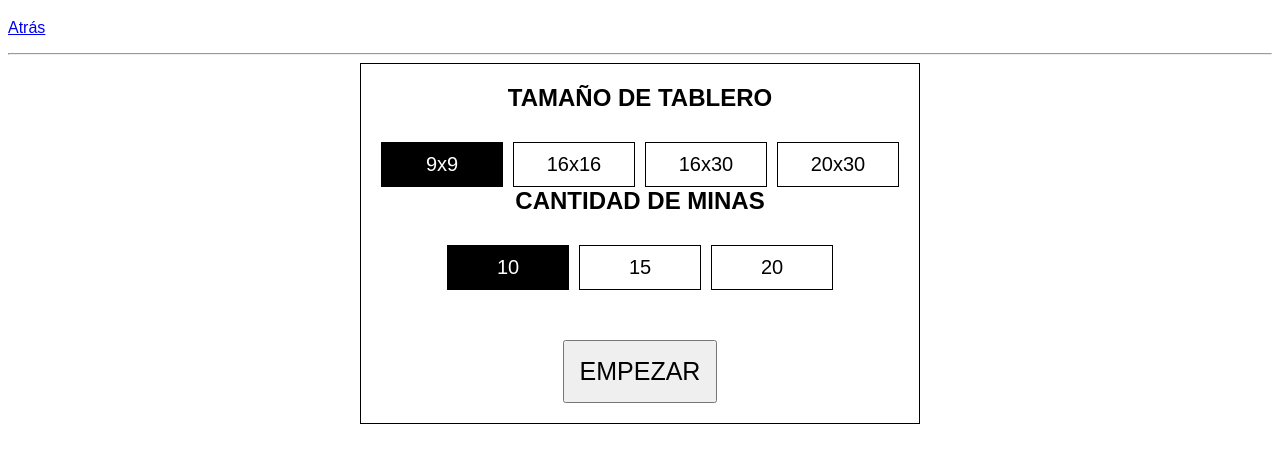
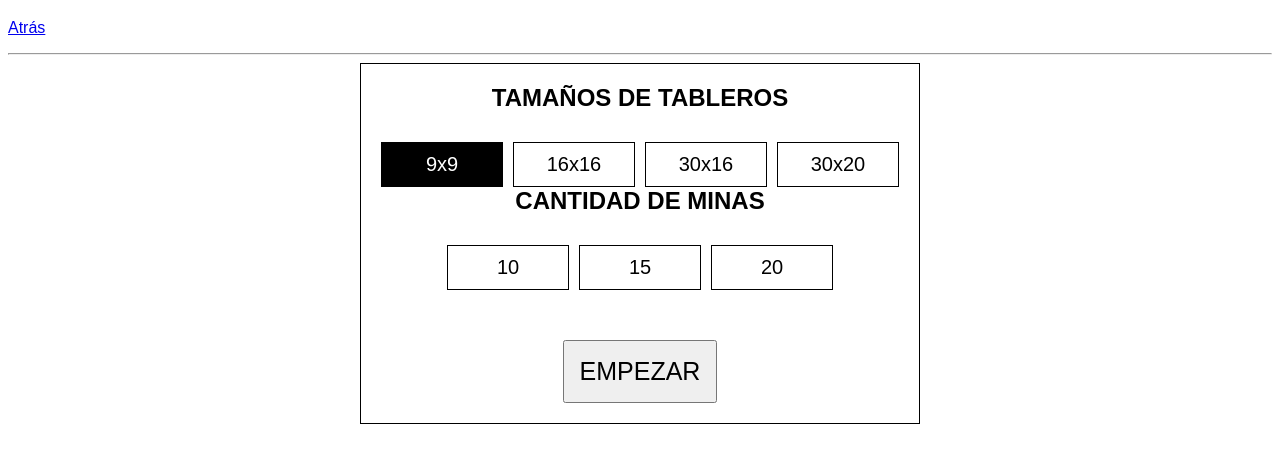
Before and after one commit to eduard02-coder/tp2-js, a website built with Vite: page minesweeper/index.html in a window 1280 px wide. Shown: the part 61-524 px from the top of the page. Built offline with nearby package versions, Linux system fonts and the light colour scheme.

Commit message:
now making the settings window to load dynamically

```diff
--- a/minesweeper/assets/style/main.scss
+++ b/minesweeper/assets/style/main.scss
@@ -45,7 +45,7 @@ body.minesweeper {
             width: 70px;
             cursor: pointer;
 
-            &:first-of-type {
+            &.selected {
               background-color: $bg-color-dark;
               color: $text-color-light;
             }
--- a/minesweeper/index.html
+++ b/minesweeper/index.html
@@ -13,43 +13,7 @@
       <hr />
     </header>
     <main>
-      <section id="minesweeper">
-        <section class="settings">
-          <h2>Tamaño de tablero</h2>
-          <ul class="board-sizes">
-            <li>9x9</li>
-            <li>16x16</li>
-            <li>16x30</li>
-            <li>20x30</li>
-          </ul>
-
-          <h2>Cantidad de minas</h2>
-          <ul class="mine-options mine-options-9x9">
-            <li>10</li>
-            <li>15</li>
-            <li>20</li>
-          </ul>
-
-          <ul class="mine-options mine-options-16x16">
-            <li>25</li>
-            <li>50</li>
-            <li>75</li>
-          </ul>
-
-          <ul class="mine-options mine-options-16x30">
-            <li>50</li>
-            <li>115</li>
-            <li>180</li>
-          </ul>
-
-          <ul class="mine-options mine-options-20x30">
-            <li>70</li>
-            <li>175</li>
-            <li>220</li>
-          </ul>
-          <button>Empezar</button>
-        </section>
-      </section>
+      <section id="minesweeper"></section>
     </main>
     <script type="module" src="./ts/import-styles.ts"></script>
     <script type="module" src="./ts/game/game.ts"></script>
--- a/minesweeper/ts/game/game.ts
+++ b/minesweeper/ts/game/game.ts
@@ -1,4 +1,4 @@
-import { SettingsWindow, type settingsType } from './setting-window.ts';
+import { SettingsWindow, type settingsType } from './settings.ts';
 import { Timer } from './timer.ts';
 
 interface tileType {
@@ -381,7 +381,7 @@ class MineSweeper {
 
   async run() {
     this.#settings = (await this.#settingsObj.run()) as settingsType;
-    this.#startGame(this.#settings);
+    // this.#startGame(this.#settings);
   }
 }
 
--- a/minesweeper/ts/game/setting-window.ts
+++ /dev/null
@@ -1,159 +0,0 @@
-interface mutableData {
-  value: string;
-}
-
-interface settingsType {
-  rows: number;
-  cols: number;
-  mines: number;
-}
-
-interface someStylesType {
-  color: string;
-  backgroundColor: string;
-}
-
-interface selectorStyleType {
-  selected: someStylesType;
-  unselected: someStylesType;
-}
-
-class SettingsWindow {
-  // --- set con constructor
-  #settingsCont: HTMLElement;
-  #appCont: HTMLElement;
-
-  #selectorStyle: selectorStyleType = {
-    selected: {
-      color: '',
-      backgroundColor: '',
-    },
-
-    unselected: {
-      color: '',
-      backgroundColor: '',
-    },
-  };
-
-  constructor(MineSweeperContainer: HTMLElement) {
-    this.#appCont = MineSweeperContainer;
-    this.#settingsCont = MineSweeperContainer.getElementsByClassName(
-      'settings',
-    )[0] as HTMLElement;
-  }
-
-  #getSomeStylesFrom(element: HTMLElement) {
-    return {
-      backgroundColor: window.getComputedStyle(element).backgroundColor,
-      color: window.getComputedStyle(element).color,
-    };
-  }
-
-  #setEventsOnLis(
-    lis: NodeListOf<HTMLLIElement>,
-    data: mutableData,
-    secondaryFunc: null | ((entry: HTMLElement) => void) = null,
-  ) {
-    if (!this.#selectorStyle.selected.color.length) {
-      this.#selectorStyle.selected = this.#getSomeStylesFrom(lis[0]);
-    }
-
-    if (!this.#selectorStyle.unselected.color.length) {
-      this.#selectorStyle.unselected = this.#getSomeStylesFrom(lis[1]);
-    }
-
-    const length = lis.length;
-
-    const liEventHandler = (event: Event) => {
-      // --- unselected
-      for (let i = 0; i < length; i++) {
-        lis[i].style.backgroundColor =
-          this.#selectorStyle.unselected.backgroundColor;
-        lis[i].style.color = this.#selectorStyle.unselected.color;
-      }
-
-      // --- selected
-      (event.target as HTMLLIElement).style.backgroundColor =
-        this.#selectorStyle.selected.backgroundColor;
-      (event.target as HTMLLIElement).style.color =
-        this.#selectorStyle.selected.color;
-
-      data.value = (event.target as HTMLLIElement).innerText;
-
-      if (secondaryFunc) {
-        secondaryFunc(event.target as HTMLElement);
-      }
-    };
-
-    // --- event adding
-    for (let i = 0; i < length; i++) {
-      lis[i].addEventListener('click', liEventHandler);
-    }
-  }
-
-  async run() {
-    // --- DOM Elements
-    const settingsContainer = this.#settingsCont;
-    settingsContainer.style.display = 'flex';
-
-    const elemTamanios = settingsContainer.querySelectorAll(
-      ' ul.board-sizes > li',
-    ) as NodeListOf<HTMLLIElement>;
-    const startBt = settingsContainer.querySelector(
-      'button',
-    ) as HTMLButtonElement;
-
-    // --- other variables and consts
-    const boardSize = {
-      value: '',
-    };
-
-    const mineNumb = {
-      value: '',
-    };
-
-    const secondaryHandler = (entrada: HTMLElement) => {
-      // ---board size options handling
-      const parent = entrada.parentElement as HTMLUListElement;
-      const index = Array.prototype.indexOf.call(parent.children, entrada);
-
-      const mineOptionsUls =
-        settingsContainer.querySelectorAll('ul.mine-options');
-
-      // --- hide all
-      const length = mineOptionsUls.length;
-      for (let i = 0; i < length; i++) {
-        (mineOptionsUls[i] as HTMLUListElement).style.display = 'none';
-      }
-
-      // --- show according selected
-      (mineOptionsUls[index] as HTMLUListElement).style.display = 'flex';
-
-      const mineOptionsLis = mineOptionsUls[index]
-        .children as unknown as NodeListOf<HTMLLIElement>;
-      this.#setEventsOnLis(mineOptionsLis, mineNumb);
-      mineOptionsLis[0].click();
-    };
-
-    this.#setEventsOnLis(elemTamanios, boardSize, secondaryHandler);
-    elemTamanios[0].click();
-
-    return new Promise((resolve) => {
-      // --- start button
-      const startBtHandler = () => {
-        settingsContainer.style.display = 'none';
-        const arr = boardSize.value.split('x');
-
-        resolve({
-          rows: Number(arr[0]),
-          cols: Number(arr[1]),
-          mines: Number(mineNumb.value),
-        });
-      };
-
-      startBt.addEventListener('click', startBtHandler);
-    });
-  }
-}
-
-export { SettingsWindow, type settingsType };
--- /dev/null
+++ b/minesweeper/ts/game/settings.json
@@ -0,0 +1,33 @@
+[
+  {
+    "boardSize": {
+      "cols": 9,
+      "rows": 9
+    },
+    "mineOptions": [10, 15, 20]
+  },
+
+  {
+    "boardSize": {
+      "cols": 16,
+      "rows": 16
+    },
+    "mineOptions": [25, 50, 75]
+  },
+
+  {
+    "boardSize": {
+      "cols": 16,
+      "rows": 30
+    },
+    "mineOptions": [50, 115, 180]
+  },
+
+  {
+    "boardSize": {
+      "cols": 20,
+      "rows": 30
+    },
+    "mineOptions": [70, 175, 220]
+  }
+]
--- /dev/null
+++ b/minesweeper/ts/game/settings.ts
@@ -0,0 +1,126 @@
+import settingsFromFile from './settings.json' with { type: 'json' };
+
+interface settingsType {
+  rows: number;
+  cols: number;
+  mines: number;
+}
+
+class SettingsWindow {
+  // --- set con constructor
+  #settingsCont!: HTMLElement;
+  #appCont: HTMLElement;
+  #settings = {
+    cols: 0,
+    rows: 0,
+    mines: 0,
+  };
+  #ulMinas!: HTMLUListElement;
+  #ulTablero!: HTMLUListElement;
+  #selectedBoardIndex!: number;
+
+  constructor(appCont: HTMLElement) {
+    this.#appCont = appCont;
+  }
+
+  #boardSelectEvents() {
+    // --- set board sizes
+    const eventHandler = (event: Event) => {
+      const clickedLi = event.target as HTMLElement;
+
+      // --- get its siblings
+      const siblings = (clickedLi.parentElement as HTMLElement).children;
+
+      // --- set all unselected
+      for (let elem of siblings) {
+        elem.className = 'unselected';
+      }
+
+      // --- set selected the clicked one
+      clickedLi.className = 'selected';
+
+      // --- index of the clicked li
+      this.#selectedBoardIndex = Array.from(siblings).indexOf(clickedLi);
+
+      // --- save the selected board size
+      this.#settings.cols =
+        settingsFromFile[this.#selectedBoardIndex].boardSize.cols;
+      this.#settings.rows =
+        settingsFromFile[this.#selectedBoardIndex].boardSize.rows;
+
+      // --- get the mine options accordingly
+      const mineOptions =
+        settingsFromFile[this.#selectedBoardIndex].mineOptions;
+
+      // --- display mine options
+      this.#ulMinas.replaceChildren();
+
+      mineOptions.forEach((elem) => {
+        const newLi = document.createElement('li');
+        newLi.innerText = String(elem);
+        this.#ulMinas.append(newLi);
+      });
+    };
+
+    settingsFromFile.forEach((elem) => {
+      const newLi = document.createElement('li');
+      newLi.innerText = `${elem.boardSize.rows}x${elem.boardSize.cols}`;
+      this.#ulTablero.append(newLi);
+      newLi.addEventListener('click', eventHandler);
+    });
+
+    (this.#ulTablero.children[0] as HTMLElement).click();
+  }
+
+  #mineSelectEvents() {
+    const mineLis = this.#ulMinas.children;
+
+    for (let li of mineLis) {
+      li.addEventListener('click', () => {
+        li.className = 'selected';
+      });
+    }
+  }
+
+  #createWindow() {
+    // --- window dom element
+    this.#settingsCont = document.createElement('section');
+    this.#settingsCont.className = 'settings';
+    this.#appCont.append(this.#settingsCont);
+
+    // --- tableros
+    const h2Tablero = document.createElement('h2');
+    this.#ulTablero = document.createElement('ul');
+    h2Tablero.innerText = 'Tamaños de Tableros';
+    this.#ulTablero.classList.add('board-sizes');
+
+    // --- minas
+    const h2Minas = document.createElement('h2');
+    this.#ulMinas = document.createElement('ul');
+    h2Minas.innerText = 'Cantidad de Minas';
+    this.#ulMinas.classList.add('mine-options');
+
+    // --- boton empezar
+    const startBt = document.createElement('button');
+    startBt.innerText = 'EMPEZAR';
+
+    // --- agregar todo
+    this.#settingsCont.append(
+      h2Tablero,
+      this.#ulTablero,
+      h2Minas,
+      this.#ulMinas,
+      startBt,
+    );
+  }
+
+  async run() {
+    this.#createWindow();
+    this.#boardSelectEvents();
+    this.#mineSelectEvents();
+
+    return this.#settings;
+  }
+}
+
+export { SettingsWindow, type settingsType };
--- a/package.json
+++ b/package.json
@@ -9,6 +9,7 @@
     "preview": "vite preview"
   },
   "devDependencies": {
+    "@types/node": "^26.4.0",
     "typescript": "~6.0.2",
     "vite": "^8.2.0"
   },
```
Also changed, not shown: 1 other file.
